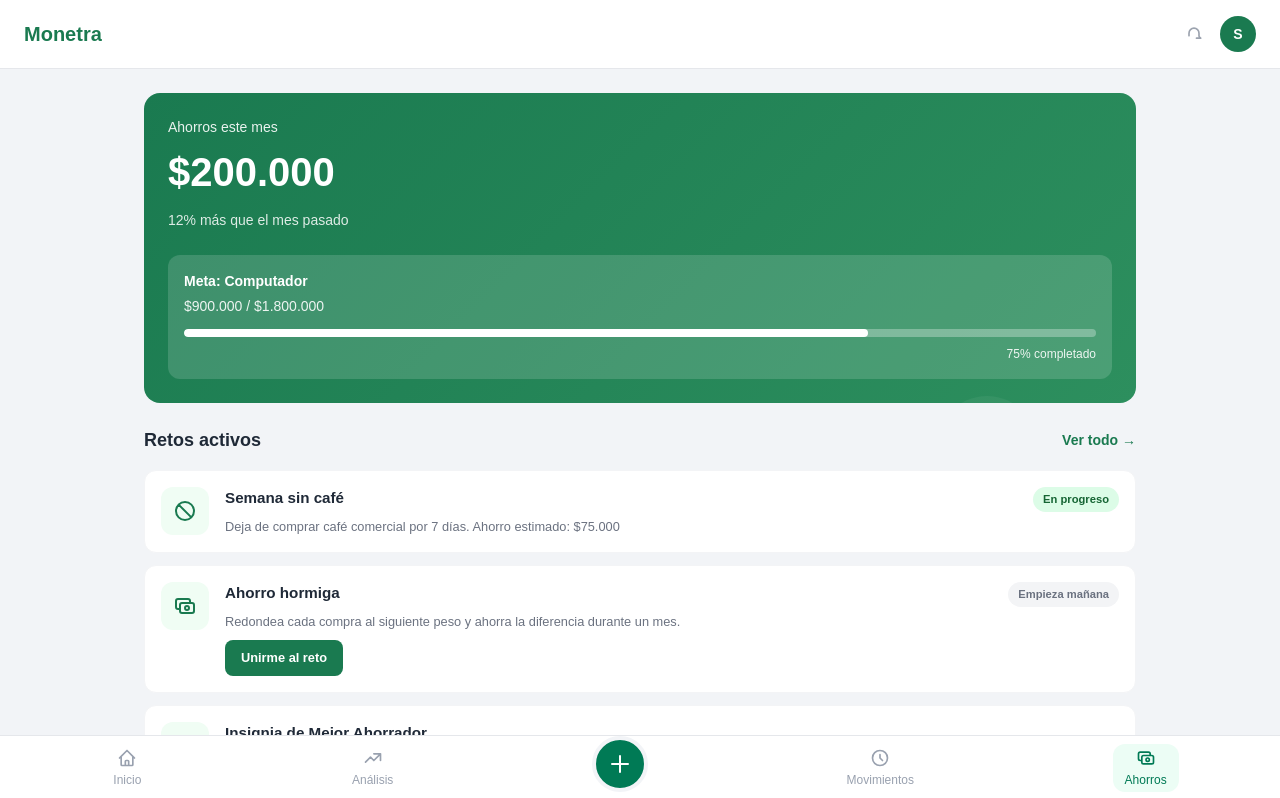
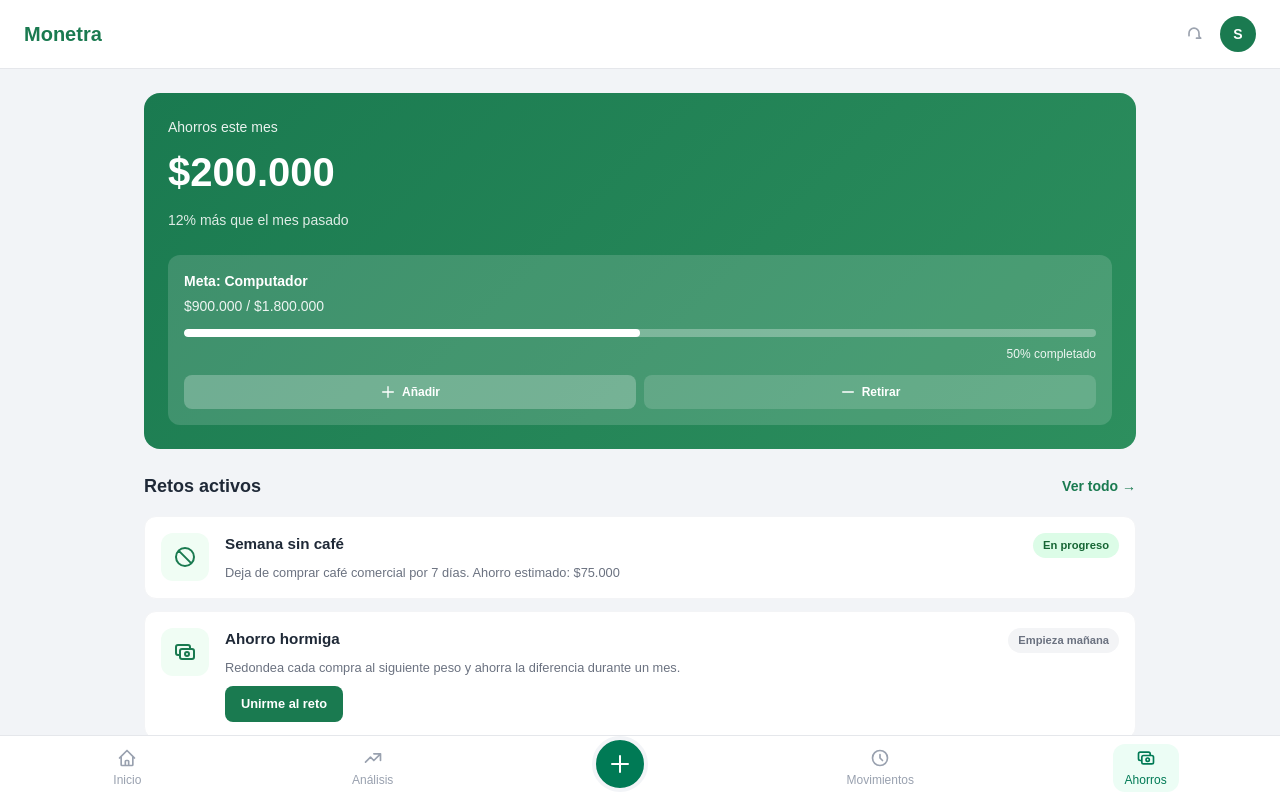
Before and after one commit to oscar-230/Monetra-App-MVP, a React (Vite) app in the folder frontend/: page /ahorros in a window 1280 px wide. Shown: the top 798 px of the page. Built offline with nearby package versions, Linux system fonts and the light colour scheme; no server answers; the database is empty; sample sign-in values are in the browser's storage.

Commit message:
Add actions to deposit or withdraw money

```diff
--- a/frontend/src/views/ahorros/SavingsView.css
+++ b/frontend/src/views/ahorros/SavingsView.css
@@ -116,6 +116,46 @@
   font-size: 0.75rem;
   opacity: 0.9;
   text-align: right;
+}
+
+.savings-goal-actions {
+  display: flex;
+  gap: 0.5rem;
+  margin-top: 0.75rem;
+}
+
+.savings-goal-action-btn {
+  flex: 1;
+  display: flex;
+  align-items: center;
+  justify-content: center;
+  gap: 0.375rem;
+  padding: 0.5rem 0.75rem;
+  border-radius: 0.5rem;
+  font-size: 0.75rem;
+  font-weight: 600;
+  cursor: pointer;
+  transition: opacity 0.3s ease;
+  border: none;
+}
+
+.savings-goal-action-btn:hover {
+  opacity: 0.8;
+}
+
+.savings-goal-action-btn.deposit {
+  background: rgba(255, 255, 255, 0.25);
+  color: white;
+}
+
+.savings-goal-action-btn.withdraw {
+  background: rgba(255, 255, 255, 0.15);
+  color: white;
+}
+
+.savings-goal-action-btn svg {
+  width: 1rem;
+  height: 1rem;
 }
 
 /* Section styles */
--- a/frontend/src/views/ahorros/SavingsView.jsx
+++ b/frontend/src/views/ahorros/SavingsView.jsx
@@ -11,6 +11,19 @@
     monto: '',
     fechaEstimada: ''
   });
+  const [savingsGoals, setSavingsGoals] = useState([
+    {
+      id: 1,
+      nombre: 'Computador',
+      montoObjetivo: 1800000,
+      montoActual: 900000,
+      fechaEstimada: '2024-12-31'
+    }
+  ]);
+  const [showTransactionModal, setShowTransactionModal] = useState(false);
+  const [transactionType, setTransactionType] = useState('deposit'); // 'deposit' or 'withdraw'
+  const [selectedGoalId, setSelectedGoalId] = useState(null);
+  const [transactionAmount, setTransactionAmount] = useState('');
 
   const challenges = [
     {
@@ -98,8 +111,14 @@
 
   const handleGoalSubmit = (e) => {
     e.preventDefault();
-    console.log('Nueva meta de ahorro:', goalForm);
-    // Here you would typically send the data to your backend
+    const newGoal = {
+      id: Date.now(),
+      nombre: goalForm.nombre,
+      montoObjetivo: parseInt(goalForm.monto),
+      montoActual: 0,
+      fechaEstimada: goalForm.fechaEstimada
+    };
+    setSavingsGoals(prev => [...prev, newGoal]);
     setShowGoalModal(false);
     setGoalForm({ nombre: '', monto: '', fechaEstimada: '' });
   };
@@ -107,6 +126,53 @@
   const handleGoalCancel = () => {
     setShowGoalModal(false);
     setGoalForm({ nombre: '', monto: '', fechaEstimada: '' });
+  };
+
+  const formatCurrency = (amount) => {
+    return '$' + amount.toLocaleString('es-CO');
+  };
+
+  const getLatestGoal = () => {
+    if (savingsGoals.length === 0) return null;
+    return savingsGoals[savingsGoals.length - 1];
+  };
+
+  const calculateProgress = (goal) => {
+    if (!goal || goal.montoObjetivo === 0) return 0;
+    return Math.round((goal.montoActual / goal.montoObjetivo) * 100);
+  };
+
+  const handleOpenTransactionModal = (goalId, type) => {
+    setSelectedGoalId(goalId);
+    setTransactionType(type);
+    setTransactionAmount('');
+    setShowTransactionModal(true);
+  };
+
+  const handleTransactionSubmit = (e) => {
+    e.preventDefault();
+    const amount = parseInt(transactionAmount);
+    if (!amount || amount <= 0) return;
+
+    setSavingsGoals(prev => prev.map(goal => {
+      if (goal.id === selectedGoalId) {
+        const newAmount = transactionType === 'deposit'
+          ? goal.montoActual + amount
+          : Math.max(0, goal.montoActual - amount);
+        return { ...goal, montoActual: newAmount };
+      }
+      return goal;
+    }));
+
+    setShowTransactionModal(false);
+    setTransactionAmount('');
+    setSelectedGoalId(null);
+  };
+
+  const handleTransactionCancel = () => {
+    setShowTransactionModal(false);
+    setTransactionAmount('');
+    setSelectedGoalId(null);
   };
 
   return (
@@ -121,14 +187,41 @@
             <p className="savings-overview-amount">$200.000</p>
             <p className="savings-overview-comparison">12% más que el mes pasado</p>
           </div>
-          <div className="savings-goal-progress">
-            <p className="savings-goal-label">Meta: Computador</p>
-            <p className="savings-goal-amount">$900.000 / $1.800.000</p>
-            <div className="savings-progress-bar">
-              <div className="savings-progress-fill" style={{ width: '75%' }} />
-            </div>
-            <p className="savings-progress-text">75% completado</p>
-          </div>
+          {(() => {
+            const latestGoal = getLatestGoal();
+            if (!latestGoal) return null;
+            const progress = calculateProgress(latestGoal);
+            return (
+              <div className="savings-goal-progress">
+                <p className="savings-goal-label">Meta: {latestGoal.nombre}</p>
+                <p className="savings-goal-amount">{formatCurrency(latestGoal.montoActual)} / {formatCurrency(latestGoal.montoObjetivo)}</p>
+                <div className="savings-progress-bar">
+                  <div className="savings-progress-fill" style={{ width: `${progress}%` }} />
+                </div>
+                <p className="savings-progress-text">{progress}% completado</p>
+                <div className="savings-goal-actions">
+                  <button
+                    className="savings-goal-action-btn deposit"
+                    onClick={() => handleOpenTransactionModal(latestGoal.id, 'deposit')}
+                  >
+                    <svg className="w-4 h-4" fill="none" viewBox="0 0 24 24" stroke="currentColor">
+                      <path strokeLinecap="round" strokeLinejoin="round" strokeWidth={2} d="M12 4v16m8-8H4" />
+                    </svg>
+                    Añadir
+                  </button>
+                  <button
+                    className="savings-goal-action-btn withdraw"
+                    onClick={() => handleOpenTransactionModal(latestGoal.id, 'withdraw')}
+                  >
+                    <svg className="w-4 h-4" fill="none" viewBox="0 0 24 24" stroke="currentColor">
+                      <path strokeLinecap="round" strokeLinejoin="round" strokeWidth={2} d="M20 12H4" />
+                    </svg>
+                    Retirar
+                  </button>
+                </div>
+              </div>
+            );
+          })()}
         </div>
 
         {/* Active Challenges Section */}
@@ -283,6 +376,56 @@
         </div>
       )}
 
+      {/* Transaction Modal */}
+      {showTransactionModal && (
+        <div className="goal-modal-overlay">
+          <div className="goal-modal">
+            <div className="goal-modal-header">
+              <h3 className="goal-modal-title">
+                {transactionType === 'deposit' ? 'Añadir dinero a la meta' : 'Retirar dinero de la meta'}
+              </h3>
+              <button
+                className="goal-modal-close"
+                onClick={handleTransactionCancel}
+              >
+                <svg className="w-5 h-5" fill="none" viewBox="0 0 24 24" stroke="currentColor">
+                  <path strokeLinecap="round" strokeLinejoin="round" strokeWidth={2} d="M6 18L18 6M6 6l12 12" />
+                </svg>
+              </button>
+            </div>
+            <form onSubmit={handleTransactionSubmit} className="goal-modal-form">
+              <div className="goal-form-group">
+                <label className="goal-form-label">Monto</label>
+                <input
+                  type="number"
+                  value={transactionAmount}
+                  onChange={(e) => setTransactionAmount(e.target.value)}
+                  placeholder="Ej: 50000"
+                  className="goal-form-input"
+                  required
+                  min="1"
+                />
+              </div>
+              <div className="goal-modal-actions">
+                <button
+                  type="button"
+                  onClick={handleTransactionCancel}
+                  className="goal-modal-btn goal-modal-btn-cancel"
+                >
+                  Cancelar
+                </button>
+                <button
+                  type="submit"
+                  className="goal-modal-btn goal-modal-btn-submit"
+                >
+                  {transactionType === 'deposit' ? 'Añadir' : 'Retirar'}
+                </button>
+              </div>
+            </form>
+          </div>
+        </div>
+      )}
+
       <BottomNav />
     </div>
   );
```
